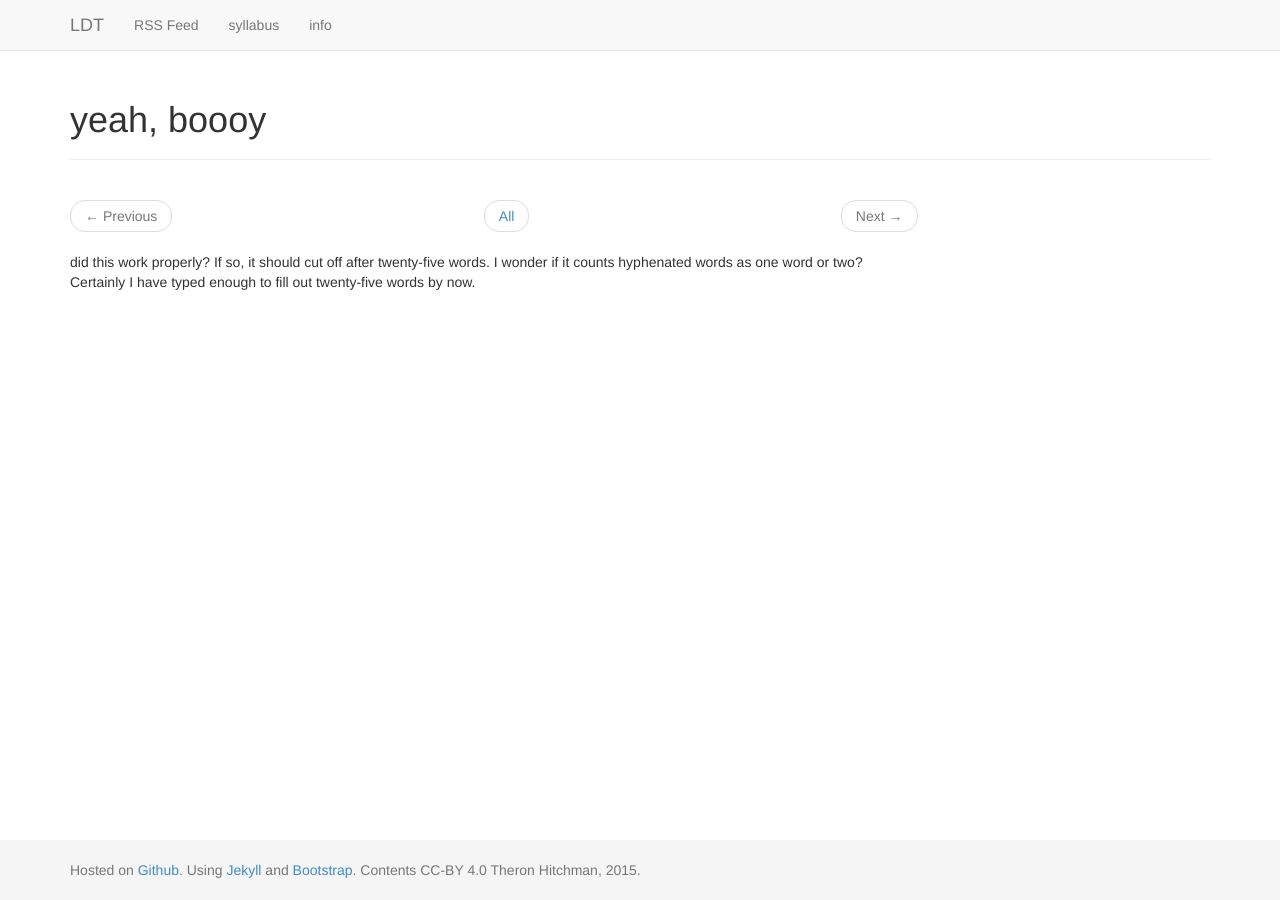
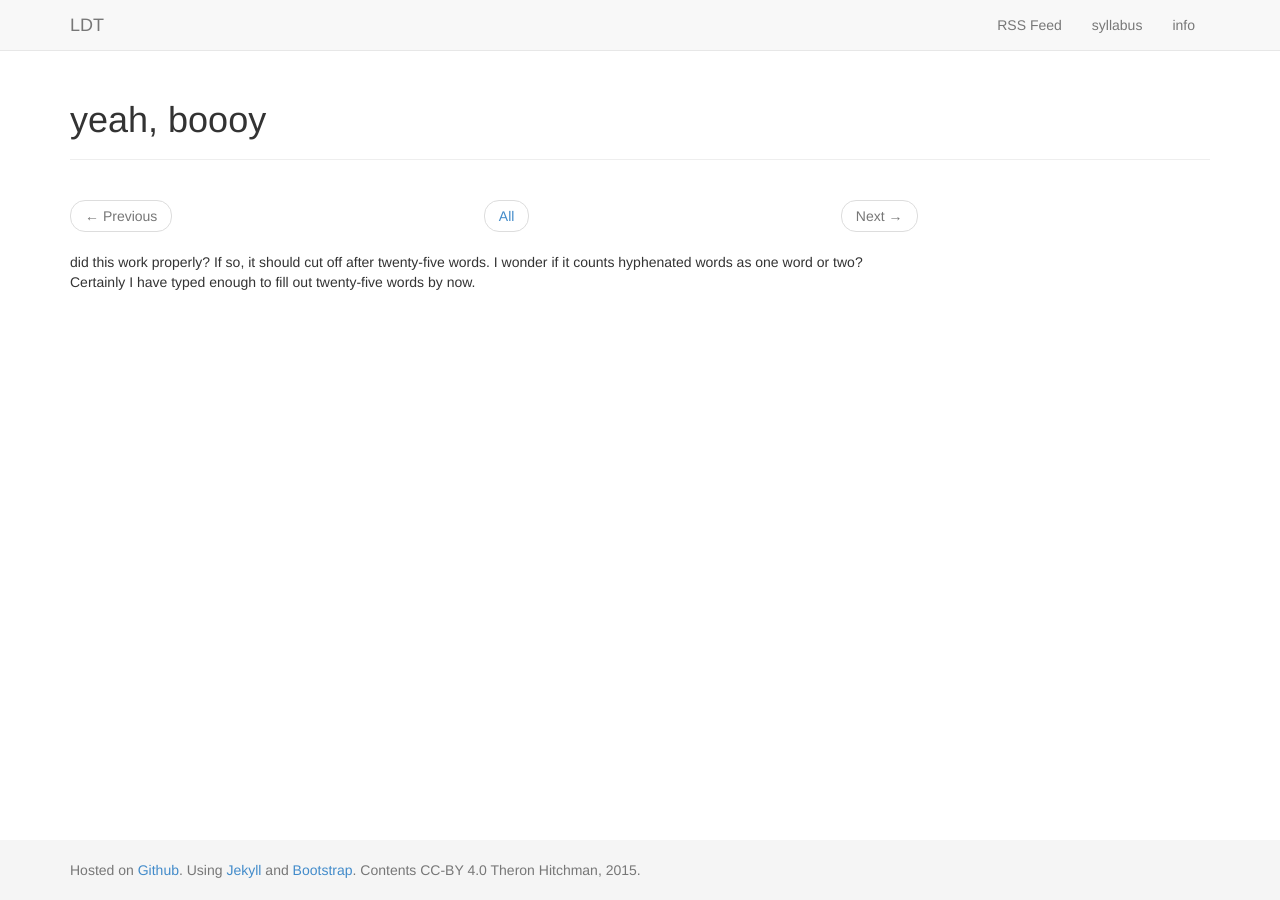
Before and after one commit to theronhitchman/low-dim-top, a Jekyll site: the page built from _posts/2015-08-25-test.md, in a window 1280 px wide. Built offline with Jekyll 4.4.1, drawn with Linux system fonts in a browser that asks for light colours; nearby versions of some CDN libraries.

Commit message:
update navbar class to remove collapsing error

```diff
--- a/_includes/header.html
+++ b/_includes/header.html
@@ -32,7 +32,7 @@
         <div class="navbar-header">
           <a class="navbar-brand" href="{{ site.baseurl }}/">LDT</a>
         </div>
-        <div>
+        <div class="navbar-header navbar-right">
             <ul class="nav navbar-nav">
               <li>
                 <a href="{{site.baseurl}}/feed.xml"> RSS Feed </a>
```
